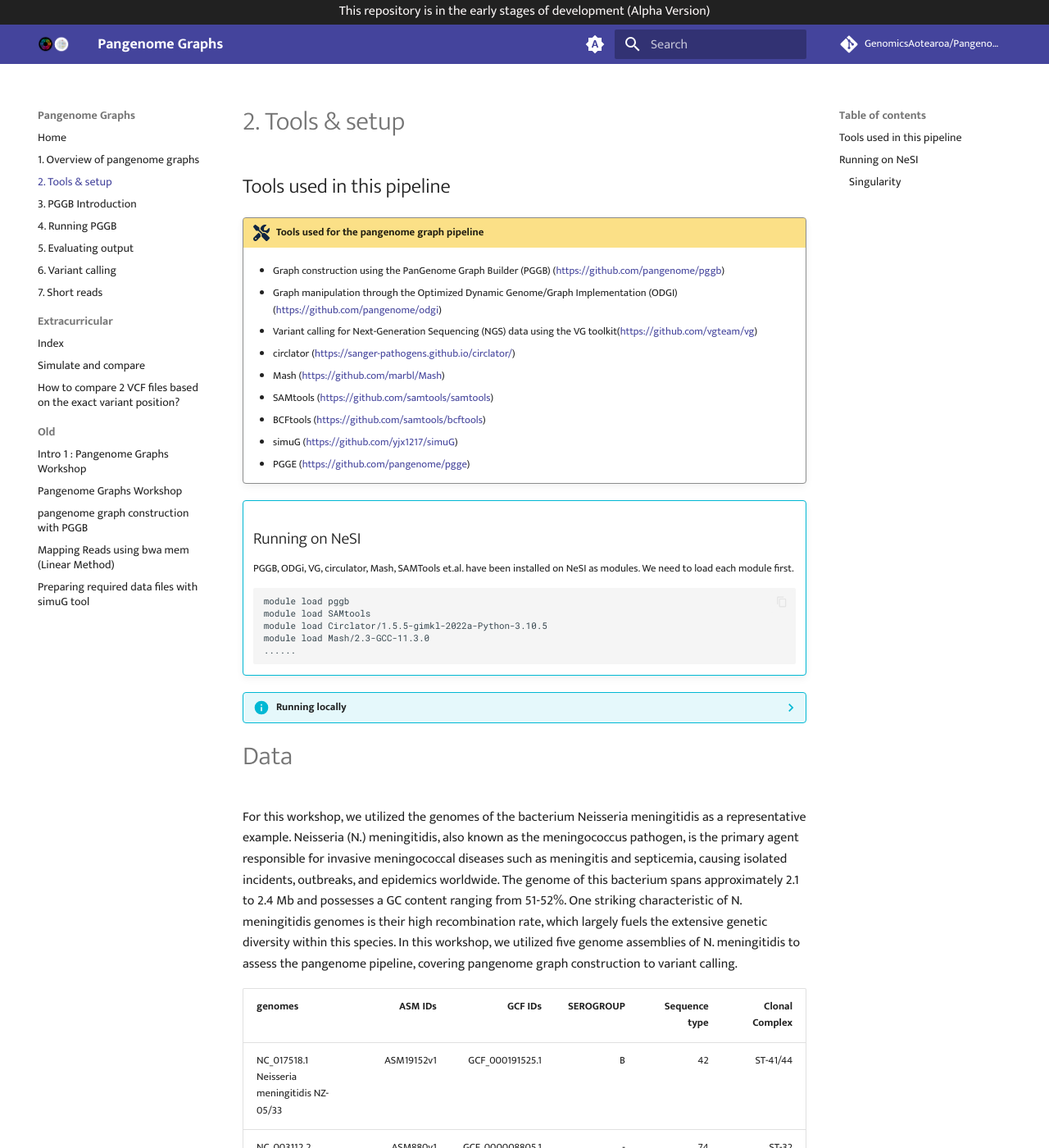
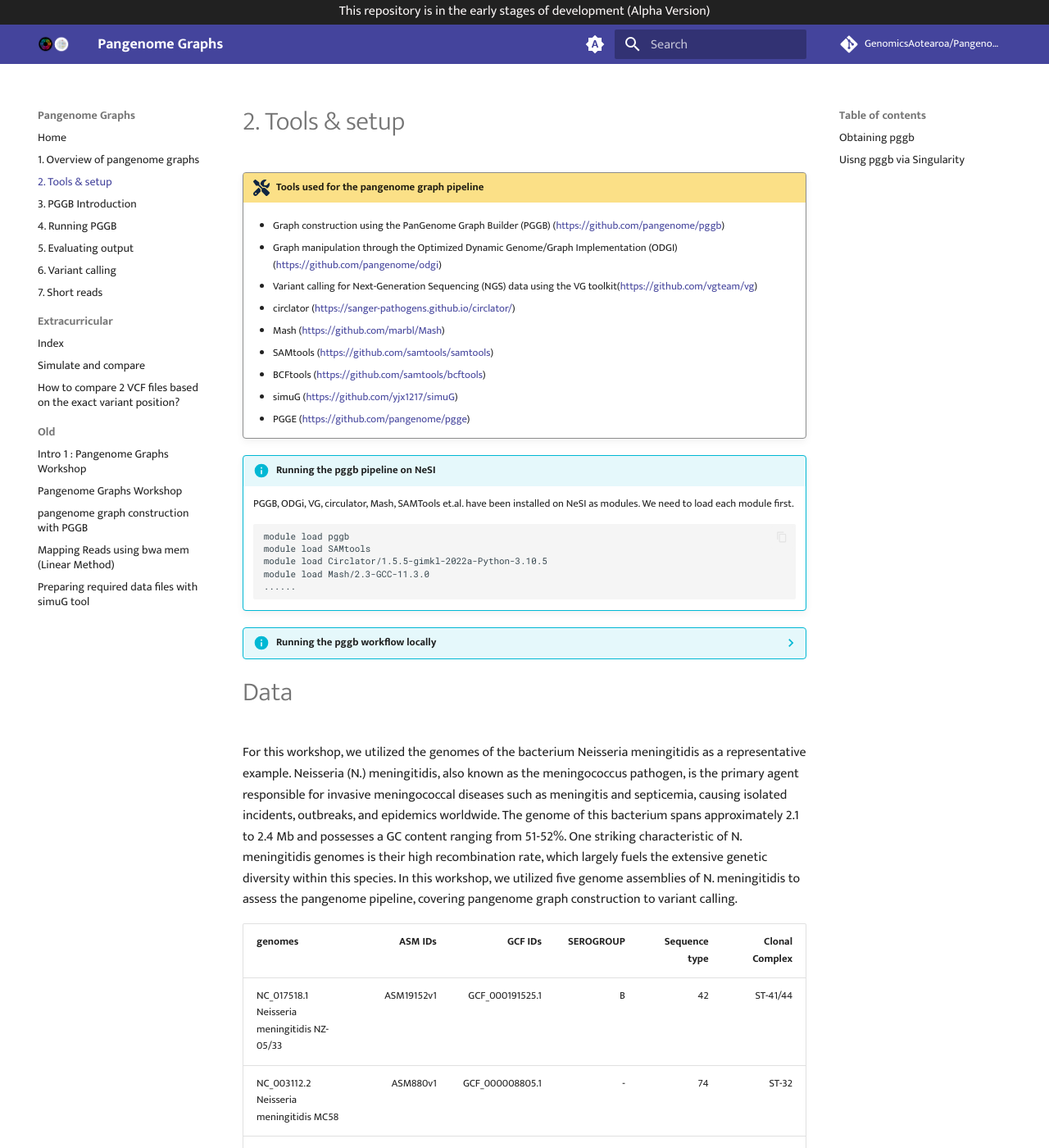
Before and after one commit to GenomicsAotearoa/Pangenome-Graphs-Workshop, an MkDocs documentation site: the page built from docs/2_Tools_and_setup.md, in a window 1280 px wide and 1400 px high. Shown: the whole window at 82% size. Built offline with MkDocs 1.6.1 and Material for MkDocs 9.7.7, drawn with Linux system fonts in a browser that asks for light colours; comment, search, counter and statistics services are not loaded.

Commit message:
Tidying up formatting

````diff
--- a/docs/2_Tools_and_setup.md
+++ b/docs/2_Tools_and_setup.md
@@ -1,7 +1,4 @@
 # 2. Tools & setup
-
-## Tools used in this pipeline
-
 
 !!! screwdriver-wrench "Tools used for the pangenome graph pipeline"
 
@@ -18,9 +15,8 @@
     - simuG (https://github.com/yjx1217/simuG)
     - PGGE (https://github.com/pangenome/pgge)
 
-!!! info ""
+!!! info "Running the pggb pipeline on NeSI"
 
-    ## Running on NeSI
     PGGB, ODGi, VG, circulator, Mash, SAMTools et.al. have been installed on NeSI as modules. We need to load each module first.
     ```bash
     module load pggb
@@ -30,10 +26,12 @@
     ......
     ```
 
-??? info "Running locally"
+??? info "Running the pggb workflow locally"
 
+    ### Obtaining pggb
     From https://github.com/pangenome/pggb, you can find the details about installing pggb with Docker, Singularity, bioconda, guix, or by manually building its dependencies.
-    ### Singularity
+
+    ### Uisng pggb via Singularity
     Many managed HPCs utilize Singularity as a secure alternative to docker. Fortunately, docker images can be run through Singularity seamlessly.
     First pull the docker file and create a Singularity SIF image from the dockerfile. This might take a few minutes.
     ```bash
````
